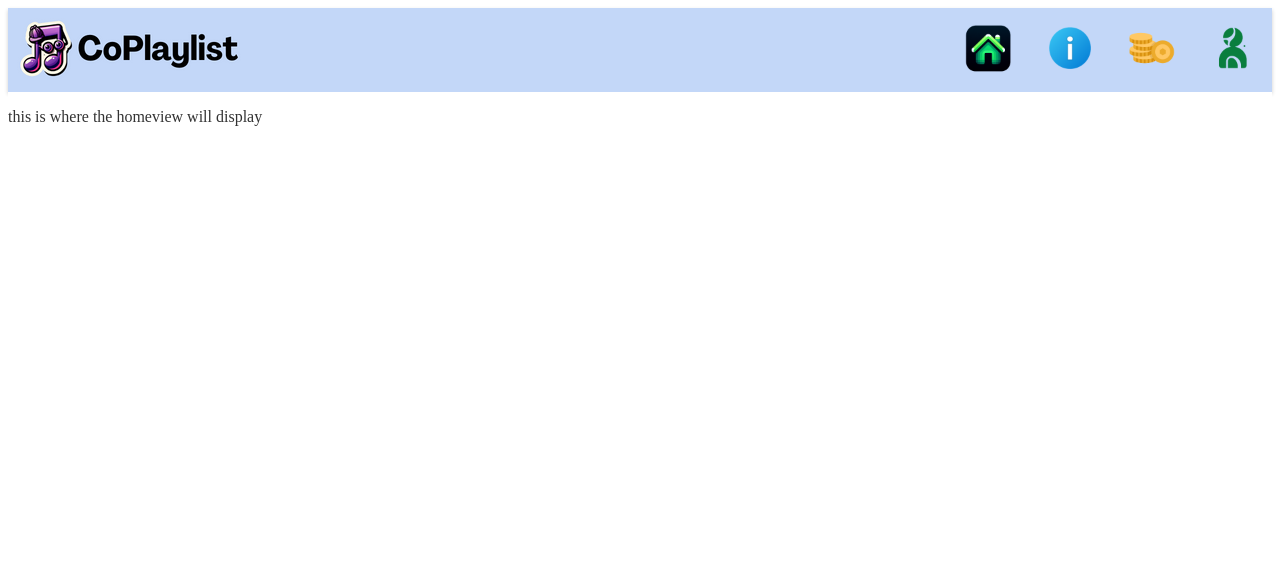
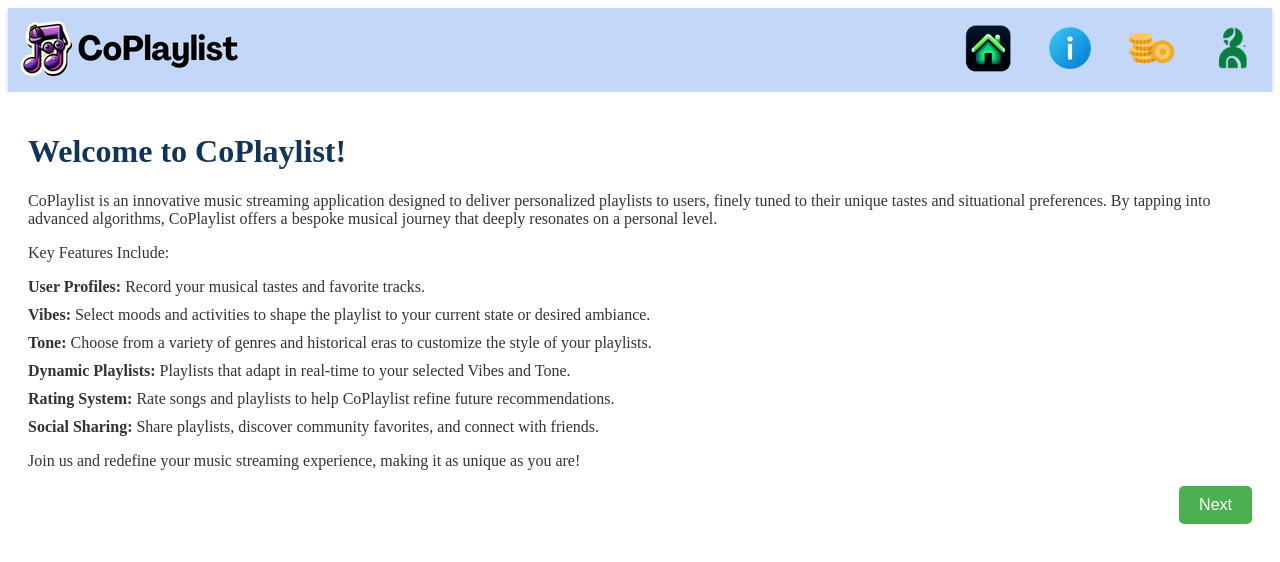
Before and after one commit to WuTangLan1/coplaylist, a Vue app: page / in a window 1280 px wide. Shown: the top 562 px of the page. Built offline with nearby package versions, Linux system fonts and the light colour scheme; no server answers.

Commit message:
sequence completed

```diff
--- a/src/components/homeDir/explanationContainer.vue
+++ b/src/components/homeDir/explanationContainer.vue
@@ -21,14 +21,14 @@
     </div>
   </template>
 
-  <script setup>
-  import { useRouter } from 'vue-router';
-
-  const router = useRouter();
-
-  function goToNext() {
-    router.push({ name: 'nextRouteName' }); // Modify 'nextRouteName' to the actual route name you want to navigate to
-  }
+  <script>
+  export default {
+    methods: {
+      goToNext() {
+        this.$emit('next');
+      }
+    }
+  };
   </script>
 
   <style scoped>
--- a/src/views/homeView.vue
+++ b/src/views/homeView.vue
@@ -1,16 +1,25 @@
-<!-- This is the code for the src\views\homeView.vue -->
+<!-- src/views/homeView.vue -->
+<template>
+  <div class="home-view">
+    <explanation-container @next="goToTone"></explanation-container>
+  </div>
+</template>
+
 <script>
+import ExplanationContainer from '@/components/homeDir/explanationContainer.vue';
 
 export default {
   name: 'HomeView',
+  components: {
+    'explanation-container': ExplanationContainer
+  },
+  methods: {
+    goToTone() {
+      this.$router.push({ name: 'Tone' });
+    }
+  }
 }
 </script>
-
-<template>
-  <div class="home-view">
-        <p>this is where the homeview will display</p>
-  </div>
-</template>
 
 <style scoped>
 .home-view {
```
Lines whose indentation alone changed are shown as unchanged.
